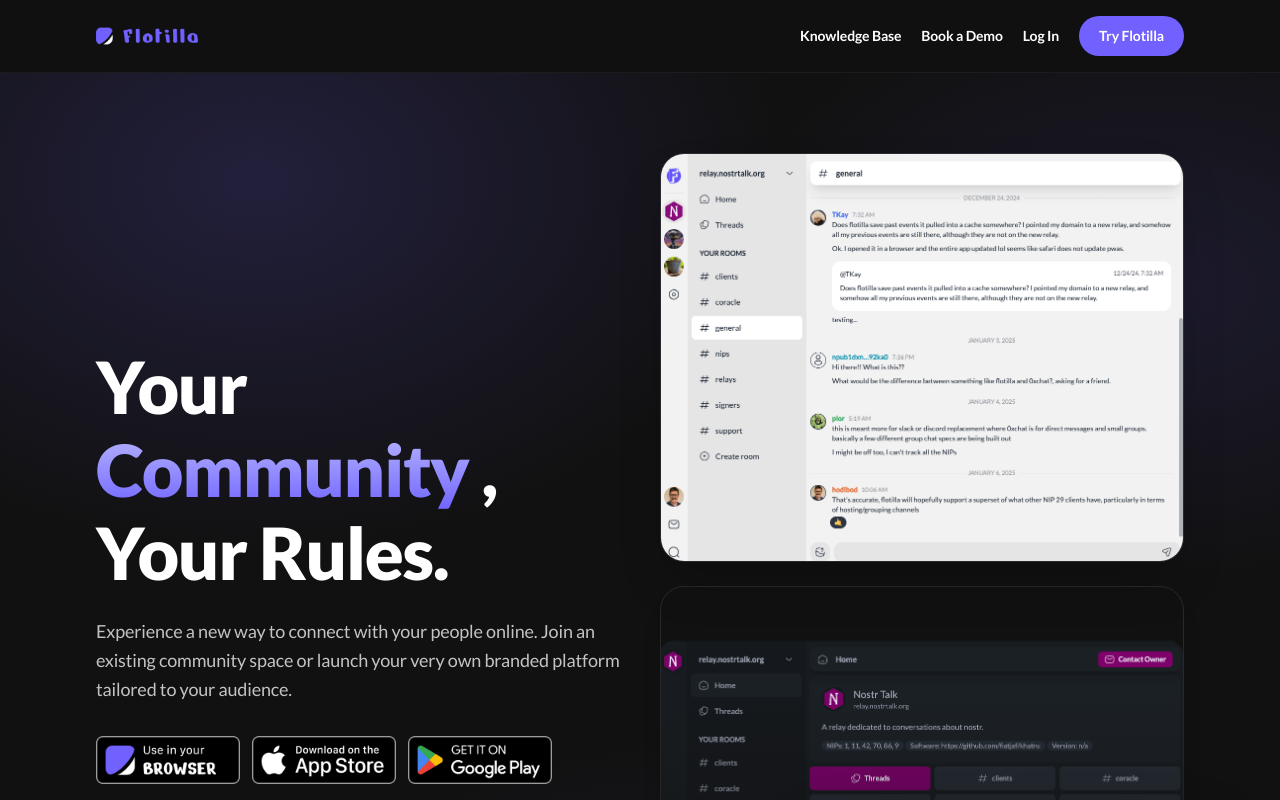
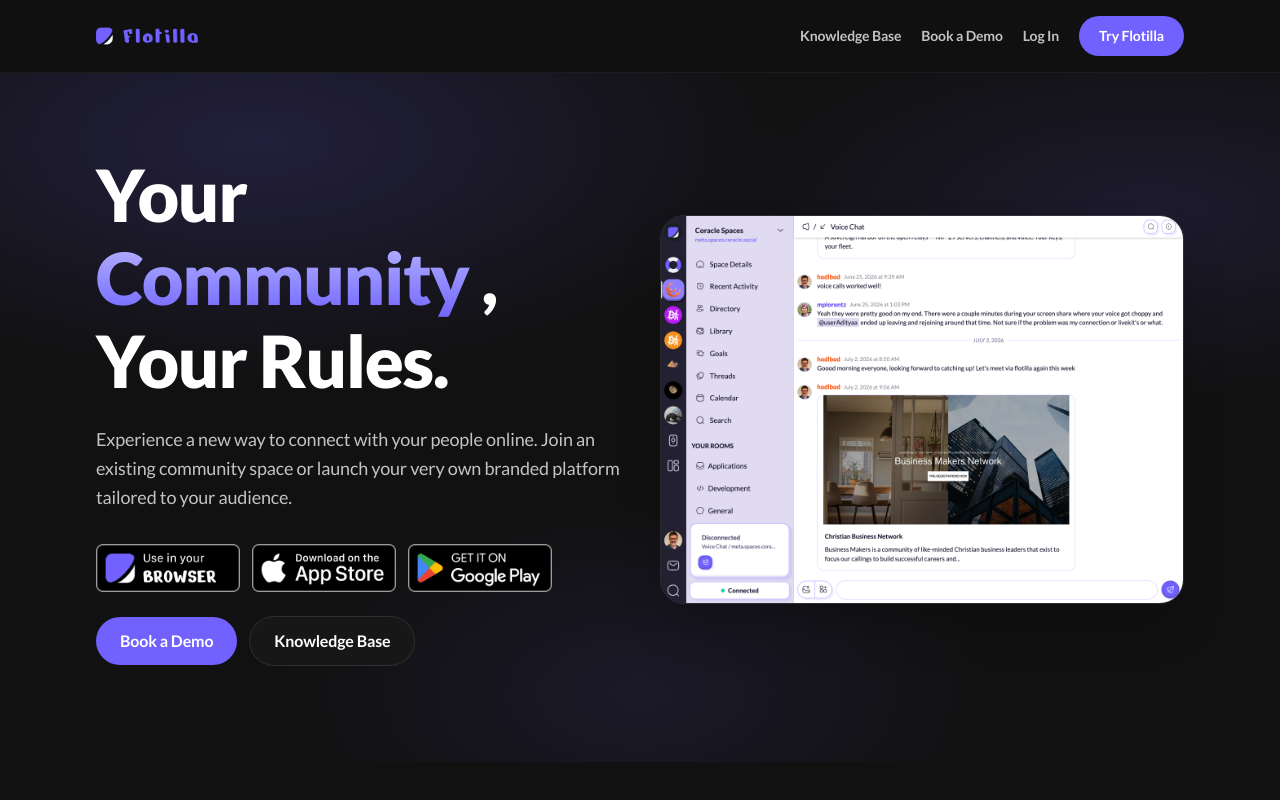
Before and after one commit to coracle-social/flotilla-website, an Astro site: page / in a window 1280 px wide. Shown: the top 800 px of the page. Built offline with nearby package versions, Linux system fonts and the light colour scheme; Astro itself is replaced by a stand-in of ours; a web font is replaced by a local one.

Commit message:
Home page tweaks

```diff
--- a/src/components/home/Hero.astro
+++ b/src/components/home/Hero.astro
@@ -84,43 +84,14 @@
       </div>
     </div>
 
-    <div class="relative mx-auto w-full max-w-xl lg:max-w-none">
-      <picture class="block">
-        <source
-          media="(min-width: 1024px)"
-          srcset="/images/JkSFlhCUVXpF8koMaeKi3RdM7r8.png"
-        />
-        <img
-          src="/images/cvEuqymIjiPwYQQePaS3EjhCKk.png"
-          alt="Flotilla web app screenshot showing the general channel chat view"
-          class="relative z-10 w-full rounded-xl border border-border shadow-2xl"
-          width="1200"
-          height="800"
-          loading="eager"
-        />
-      </picture>
-
+    <div class="mx-auto w-full max-w-xl lg:max-w-none">
       <img
-        src="/images/Nx6uS8Wg0VAFS970dpdsxjvkaM.png"
-        alt="Flotilla web app dark Home view with Threads tab and quick-link grid"
-        class="hero-overlay absolute z-20 hidden lg:block"
-        width="900"
-        height="600"
+        src="/images/screenshot.png"
+        alt="Flotilla web app showing the Voice Chat room of a community space, with the room list alongside a chat conversation"
+        class="w-full rounded-xl border border-border shadow-2xl"
+        width="1280"
+        height="950"
         loading="eager"
-      />
-
-      <div
-        class="hero-vignette pointer-events-none absolute inset-0 z-30 hidden lg:block"
-        aria-hidden="true"
-      ></div>
-
-      <img
-        src="/images/ZecxRVIbhYo8hTEN5rFvNbO5JY.png"
-        alt="Flotilla mobile screenshot, dark theme, relay home"
-        class="mt-6 w-full rounded-xl border border-border shadow-xl sm:hidden"
-        width="600"
-        height="900"
-        loading="lazy"
       />
     </div>
   </div>
@@ -137,22 +108,4 @@
       radial-gradient(40% 40% at 50% 90%, rgba(113, 97, 255, 0.1), transparent 70%);
   }
 
-  .hero-overlay {
-    width: 70%;
-    right: -2%;
-    bottom: -8%;
-    border-radius: 0.75rem;
-    border: 1px solid var(--color-border);
-    box-shadow: 0 30px 80px rgba(0, 0, 0, 0.6);
-  }
-
-  .hero-vignette {
-    background: linear-gradient(
-      180deg,
-      transparent 60%,
-      rgba(17, 17, 17, 0.6) 90%,
-      var(--color-bg) 100%
-    );
-    border-radius: 0.75rem;
-  }
 </style>
--- a/src/styles/global.css
+++ b/src/styles/global.css
@@ -42,9 +42,14 @@
   color: #ffffff;
 }
 
-a {
-  color: inherit;
-  text-decoration: none;
+/* Must stay in @layer base: unlayered rules outrank every Tailwind utility
+   regardless of specificity, so an unlayered `color: inherit` here silently
+   overrides text-* utilities on links (e.g. Button's `inverted` variant). */
+@layer base {
+  a {
+    color: inherit;
+    text-decoration: none;
+  }
 }
 
 img,
```
Also changed, not shown: public/images/JkSFlhCUVXpF8koMaeKi3RdM7r8.png (deleted), public/images/Nx6uS8Wg0VAFS970dpdsxjvkaM.png (deleted), public/images/ZecxRVIbhYo8hTEN5rFvNbO5JY.png (deleted), public/images/cvEuqymIjiPwYQQePaS3EjhCKk.png (deleted), public/images/screenshot.png (added).
